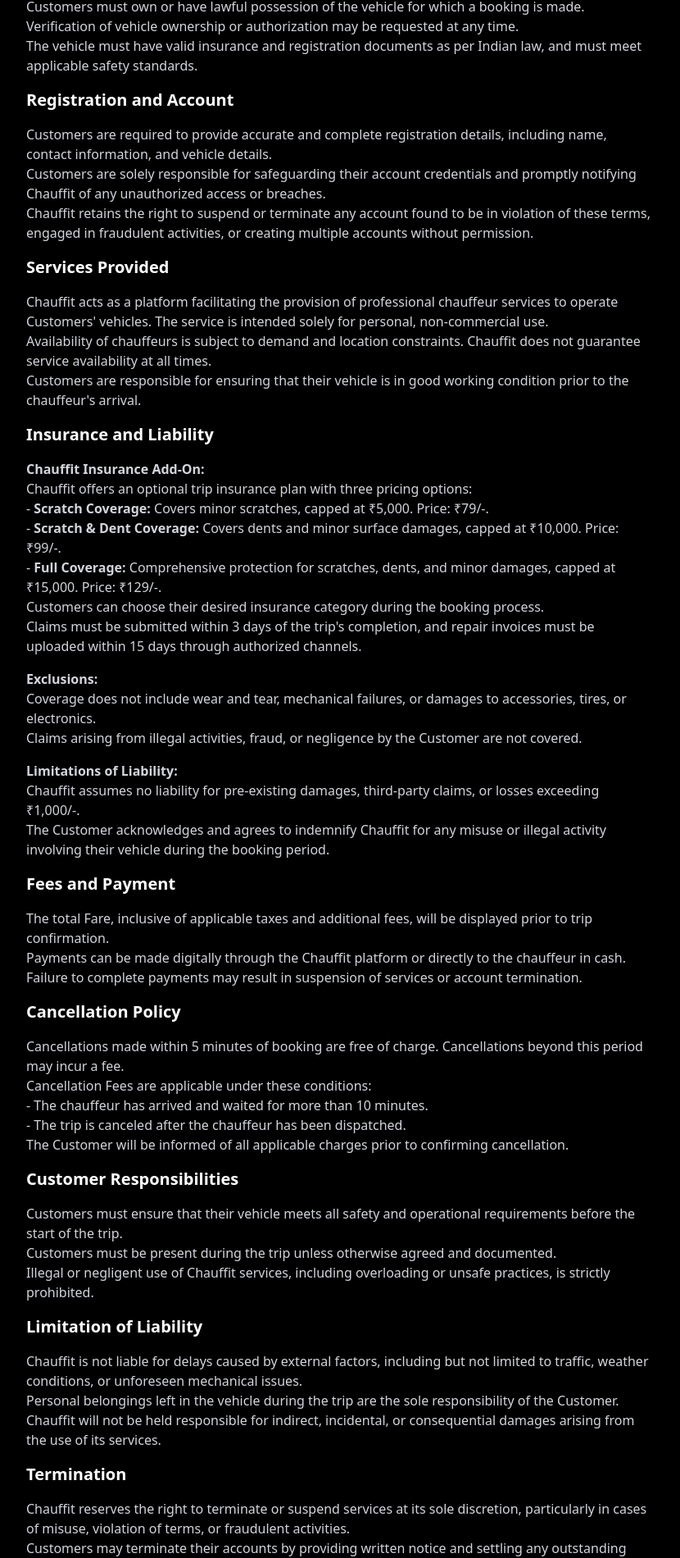
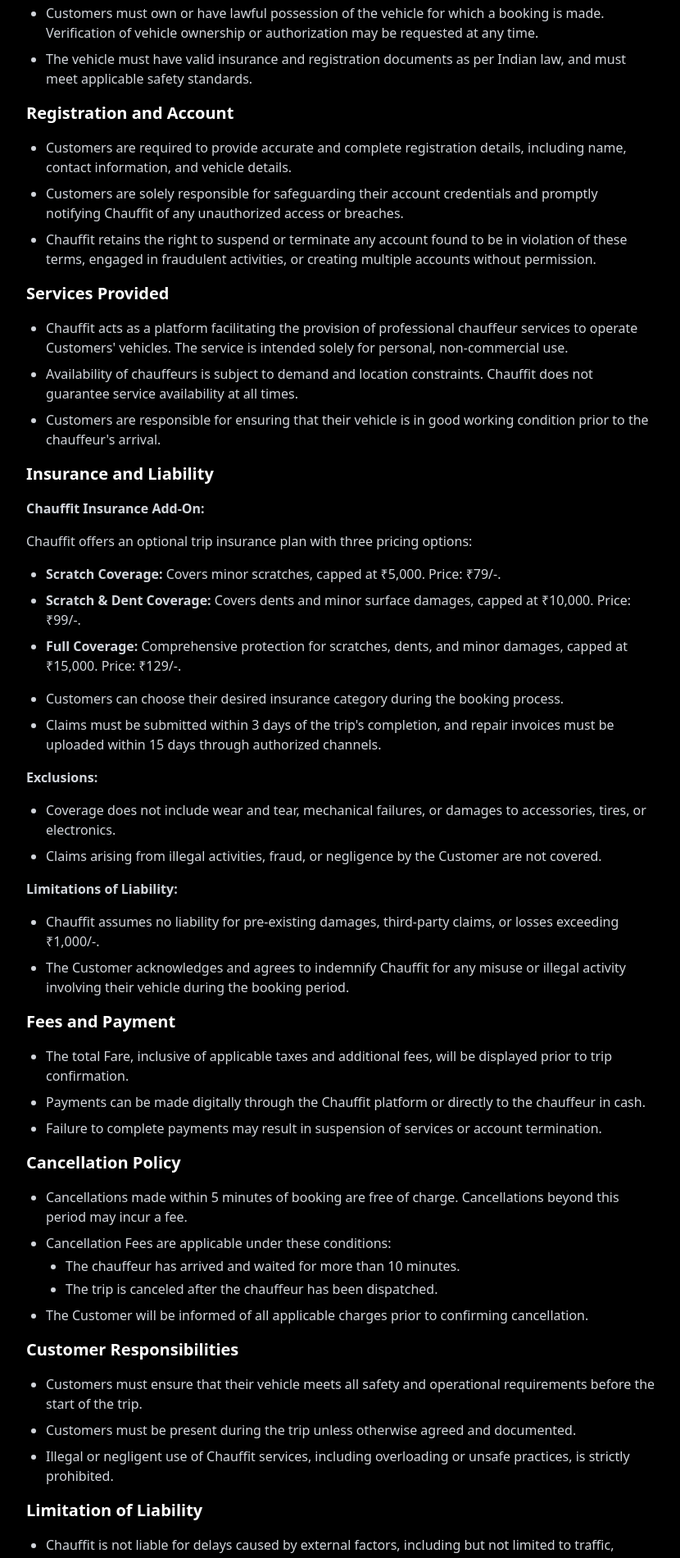
Before and after one commit to kazekunal/nexus, a Next.js app: page /tnc in a window 1280 px wide. Shown: the part 824-2724 px from the top of the page at 82% size, without its empty margins (224-1054 px from the left). Built offline with nearby package versions, Linux system fonts and the light colour scheme.

Commit message:
changesv5

```diff
--- a/src/app/components/tnc.jsx
+++ b/src/app/components/tnc.jsx
@@ -30,90 +30,101 @@
           </p>
 
           <h2 className="text-xl font-bold mt-6 mb-3">Eligibility</h2>
-          <p className="text-gray-300">
-            Customers must be at least 18 years of age to use Chauffit services.<br />
-            Customers must own or have lawful possession of the vehicle for which a booking is made. Verification of vehicle ownership or authorization may be requested at any time.<br />
-            The vehicle must have valid insurance and registration documents as per Indian law, and must meet applicable safety standards.
-          </p>
+          <ul className="text-gray-300 list-disc pl-6 space-y-2">
+            <li>Customers must be at least 18 years of age to use Chauffit services.</li>
+            <li>Customers must own or have lawful possession of the vehicle for which a booking is made. Verification of vehicle ownership or authorization may be requested at any time.</li>
+            <li>The vehicle must have valid insurance and registration documents as per Indian law, and must meet applicable safety standards.</li>
+          </ul>
 
           <h2 className="text-xl font-bold mt-6 mb-3">Registration and Account</h2>
-          <p className="text-gray-300">
-            Customers are required to provide accurate and complete registration details, including name, contact information, and vehicle details.<br />
-            Customers are solely responsible for safeguarding their account credentials and promptly notifying Chauffit of any unauthorized access or breaches.<br />
-            Chauffit retains the right to suspend or terminate any account found to be in violation of these terms, engaged in fraudulent activities, or creating multiple accounts without permission.
-          </p>
+          <ul className="text-gray-300 list-disc pl-6 space-y-2">
+            <li>Customers are required to provide accurate and complete registration details, including name, contact information, and vehicle details.</li>
+            <li>Customers are solely responsible for safeguarding their account credentials and promptly notifying Chauffit of any unauthorized access or breaches.</li>
+            <li>Chauffit retains the right to suspend or terminate any account found to be in violation of these terms, engaged in fraudulent activities, or creating multiple accounts without permission.</li>
+          </ul>
 
           <h2 className="text-xl font-bold mt-6 mb-3">Services Provided</h2>
-          <p className="text-gray-300">
-            Chauffit acts as a platform facilitating the provision of professional chauffeur services to operate Customers' vehicles. The service is intended solely for personal, non-commercial use.<br />
-            Availability of chauffeurs is subject to demand and location constraints. Chauffit does not guarantee service availability at all times.<br />
-            Customers are responsible for ensuring that their vehicle is in good working condition prior to the chauffeur's arrival.
-          </p>
+          <ul className="text-gray-300 list-disc pl-6 space-y-2">
+            <li>Chauffit acts as a platform facilitating the provision of professional chauffeur services to operate Customers' vehicles. The service is intended solely for personal, non-commercial use.</li>
+            <li>Availability of chauffeurs is subject to demand and location constraints. Chauffit does not guarantee service availability at all times.</li>
+            <li>Customers are responsible for ensuring that their vehicle is in good working condition prior to the chauffeur's arrival.</li>
+          </ul>
 
           <h2 className="text-xl font-bold mt-6 mb-3">Insurance and Liability</h2>
           <p className="text-gray-300">
-            <strong>Chauffit Insurance Add-On:</strong><br />
-            Chauffit offers an optional trip insurance plan with three pricing options:<br />
-            - <strong>Scratch Coverage:</strong> Covers minor scratches, capped at ₹5,000. Price: ₹79/-.<br />
-            - <strong>Scratch & Dent Coverage:</strong> Covers dents and minor surface damages, capped at ₹10,000. Price: ₹99/-.<br />
-            - <strong>Full Coverage:</strong> Comprehensive protection for scratches, dents, and minor damages, capped at ₹15,000. Price: ₹129/-.<br />
-            Customers can choose their desired insurance category during the booking process.<br />
-            Claims must be submitted within 3 days of the trip's completion, and repair invoices must be uploaded within 15 days through authorized channels.
+            <strong>Chauffit Insurance Add-On:</strong>
           </p>
+          <p className="text-gray-300">Chauffit offers an optional trip insurance plan with three pricing options:</p>
+          <ul className="text-gray-300 list-disc pl-6 space-y-2">
+            <li><strong>Scratch Coverage:</strong> Covers minor scratches, capped at ₹5,000. Price: ₹79/-.</li>
+            <li><strong>Scratch & Dent Coverage:</strong> Covers dents and minor surface damages, capped at ₹10,000. Price: ₹99/-.</li>
+            <li><strong>Full Coverage:</strong> Comprehensive protection for scratches, dents, and minor damages, capped at ₹15,000. Price: ₹129/-.</li>
+          </ul>
+          <ul className="text-gray-300 list-disc pl-6 space-y-2 mt-2">
+            <li>Customers can choose their desired insurance category during the booking process.</li>
+            <li>Claims must be submitted within 3 days of the trip's completion, and repair invoices must be uploaded within 15 days through authorized channels.</li>
+          </ul>
 
-          <p className="text-gray-300">
-            <strong>Exclusions:</strong><br />
-            Coverage does not include wear and tear, mechanical failures, or damages to accessories, tires, or electronics.<br />
-            Claims arising from illegal activities, fraud, or negligence by the Customer are not covered.
+          <p className="text-gray-300 mt-4">
+            <strong>Exclusions:</strong>
           </p>
+          <ul className="text-gray-300 list-disc pl-6 space-y-2">
+            <li>Coverage does not include wear and tear, mechanical failures, or damages to accessories, tires, or electronics.</li>
+            <li>Claims arising from illegal activities, fraud, or negligence by the Customer are not covered.</li>
+          </ul>
 
-          <p className="text-gray-300">
-            <strong>Limitations of Liability:</strong><br />
-            Chauffit assumes no liability for pre-existing damages, third-party claims, or losses exceeding ₹1,000/-.<br />
-            The Customer acknowledges and agrees to indemnify Chauffit for any misuse or illegal activity involving their vehicle during the booking period.
+          <p className="text-gray-300 mt-4">
+            <strong>Limitations of Liability:</strong>
           </p>
+          <ul className="text-gray-300 list-disc pl-6 space-y-2">
+            <li>Chauffit assumes no liability for pre-existing damages, third-party claims, or losses exceeding ₹1,000/-.</li>
+            <li>The Customer acknowledges and agrees to indemnify Chauffit for any misuse or illegal activity involving their vehicle during the booking period.</li>
+          </ul>
 
           <h2 className="text-xl font-bold mt-6 mb-3">Fees and Payment</h2>
-          <p className="text-gray-300">
-            The total Fare, inclusive of applicable taxes and additional fees, will be displayed prior to trip confirmation.<br />
-            Payments can be made digitally through the Chauffit platform or directly to the chauffeur in cash.<br />
-            Failure to complete payments may result in suspension of services or account termination.
-          </p>
+          <ul className="text-gray-300 list-disc pl-6 space-y-2">
+            <li>The total Fare, inclusive of applicable taxes and additional fees, will be displayed prior to trip confirmation.</li>
+            <li>Payments can be made digitally through the Chauffit platform or directly to the chauffeur in cash.</li>
+            <li>Failure to complete payments may result in suspension of services or account termination.</li>
+          </ul>
 
           <h2 className="text-xl font-bold mt-6 mb-3">Cancellation Policy</h2>
-          <p className="text-gray-300">
-            Cancellations made within 5 minutes of booking are free of charge. Cancellations beyond this period may incur a fee.<br />
-            Cancellation Fees are applicable under these conditions:<br />
-            - The chauffeur has arrived and waited for more than 10 minutes.<br />
-            - The trip is canceled after the chauffeur has been dispatched.<br />
-            The Customer will be informed of all applicable charges prior to confirming cancellation.
-          </p>
+          <ul className="text-gray-300 list-disc pl-6 space-y-2">
+            <li>Cancellations made within 5 minutes of booking are free of charge. Cancellations beyond this period may incur a fee.</li>
+            <li>Cancellation Fees are applicable under these conditions:
+              <ul className="list-disc pl-6 space-y-1 mt-1">
+                <li>The chauffeur has arrived and waited for more than 10 minutes.</li>
+                <li>The trip is canceled after the chauffeur has been dispatched.</li>
+              </ul>
+            </li>
+            <li>The Customer will be informed of all applicable charges prior to confirming cancellation.</li>
+          </ul>
 
           <h2 className="text-xl font-bold mt-6 mb-3">Customer Responsibilities</h2>
-          <p className="text-gray-300">
-            Customers must ensure that their vehicle meets all safety and operational requirements before the start of the trip.<br />
-            Customers must be present during the trip unless otherwise agreed and documented.<br />
-            Illegal or negligent use of Chauffit services, including overloading or unsafe practices, is strictly prohibited.
-          </p>
+          <ul className="text-gray-300 list-disc pl-6 space-y-2">
+            <li>Customers must ensure that their vehicle meets all safety and operational requirements before the start of the trip.</li>
+            <li>Customers must be present during the trip unless otherwise agreed and documented.</li>
+            <li>Illegal or negligent use of Chauffit services, including overloading or unsafe practices, is strictly prohibited.</li>
+          </ul>
 
           <h2 className="text-xl font-bold mt-6 mb-3">Limitation of Liability</h2>
-          <p className="text-gray-300">
-            Chauffit is not liable for delays caused by external factors, including but not limited to traffic, weather conditions, or unforeseen mechanical issues.<br />
-            Personal belongings left in the vehicle during the trip are the sole responsibility of the Customer.<br />
-            Chauffit will not be held responsible for indirect, incidental, or consequential damages arising from the use of its services.
-          </p>
+          <ul className="text-gray-300 list-disc pl-6 space-y-2">
+            <li>Chauffit is not liable for delays caused by external factors, including but not limited to traffic, weather conditions, or unforeseen mechanical issues.</li>
+            <li>Personal belongings left in the vehicle during the trip are the sole responsibility of the Customer.</li>
+            <li>Chauffit will not be held responsible for indirect, incidental, or consequential damages arising from the use of its services.</li>
+          </ul>
 
           <h2 className="text-xl font-bold mt-6 mb-3">Termination</h2>
-          <p className="text-gray-300">
-            Chauffit reserves the right to terminate or suspend services at its sole discretion, particularly in cases of misuse, violation of terms, or fraudulent activities.<br />
-            Customers may terminate their accounts by providing written notice and settling any outstanding payments.
-          </p>
+          <ul className="text-gray-300 list-disc pl-6 space-y-2">
+            <li>Chauffit reserves the right to terminate or suspend services at its sole discretion, particularly in cases of misuse, violation of terms, or fraudulent activities.</li>
+            <li>Customers may terminate their accounts by providing written notice and settling any outstanding payments.</li>
+          </ul>
 
           <h2 className="text-xl font-bold mt-6 mb-3">Dispute Resolution</h2>
-          <p className="text-gray-300">
-            Disputes will be governed by the laws of India and resolved through arbitration held in Delhi NCR.<br />
-            Customers are encouraged to seek resolution via Chauffit customer support prior to initiating formal proceedings.
-          </p>
+          <ul className="text-gray-300 list-disc pl-6 space-y-2">
+            <li>Disputes will be governed by the laws of India and resolved through arbitration held in Delhi NCR.</li>
+            <li>Customers are encouraged to seek resolution via Chauffit customer support prior to initiating formal proceedings.</li>
+          </ul>
 
           <h2 className="text-xl font-bold mt-6 mb-3">Contact Us</h2>
           <p className="text-gray-300">
```
